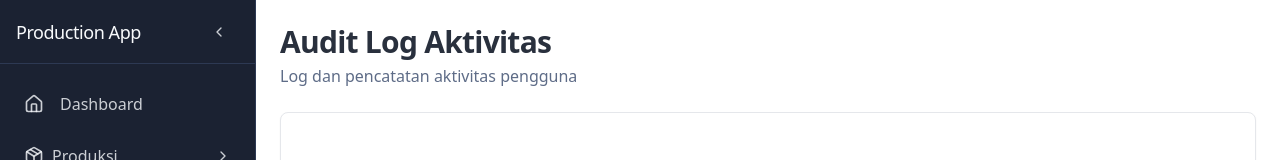
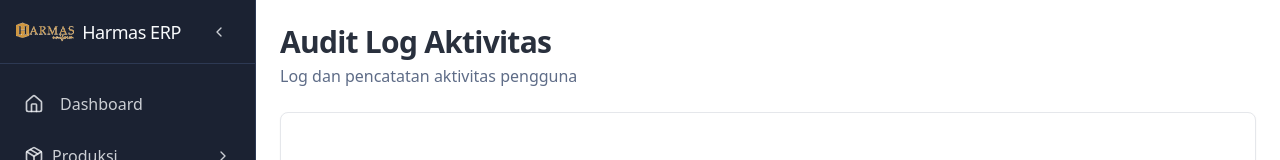
Before and after one commit to deny1103/flexible-fabric-flow, a React (Vite) app: page /admin/access/logs in a window 1280 px wide. Shown: the top 160 px of the page. Built offline with nearby package versions, Linux system fonts and the light colour scheme.

Commit message:
Update application logo and name
Update the application logo and name to Harmas ERP.

```diff
--- a/index.html
+++ b/index.html
@@ -1,12 +1,14 @@
+
 <!DOCTYPE html>
 <html lang="en">
   <head>
     <meta charset="UTF-8" />
     <meta name="viewport" content="width=device-width, initial-scale=1.0" />
-    <title>flexible-fabric-flow</title>
-    <meta name="description" content="Lovable Generated Project" />
-    <meta name="author" content="Lovable" />
+    <title>Harmas ERP - Production Management System</title>
+    <meta name="description" content="Enterprise Resource Planning system for Harmas Uniform" />
+    <meta name="author" content="Harmas" />
     <meta property="og:image" content="/og-image.png" />
+    <link rel="icon" href="/lovable-uploads/ef5cfd7d-bc24-41fc-a408-796807c0e8ab.png" type="image/png">
   </head>
 
   <body>
--- a/src/components/layout/Sidebar.tsx
+++ b/src/components/layout/Sidebar.tsx
@@ -18,7 +18,6 @@ import {
   Shirt,
   CheckSquare,
   PaintBucket,
-  BoxPackage,
   ClipboardList,
   BarChart4,
   ListChecks
@@ -212,10 +211,23 @@ const Sidebar: React.FC<SidebarProps> = ({ onToggle }) => {
       )}
     >
       <div className="flex items-center justify-between h-16 px-4 border-b border-sidebar-border">
-        {!collapsed && (
-          <h1 className="text-sidebar-foreground text-lg font-medium truncate">
-            Production App
-          </h1>
+        {!collapsed ? (
+          <div className="flex items-center space-x-2">
+            <img
+              src="/lovable-uploads/ef5cfd7d-bc24-41fc-a408-796807c0e8ab.png"
+              alt="Harmas Logo"
+              className="h-8 w-auto"
+            />
+            <h1 className="text-sidebar-foreground text-lg font-medium truncate">
+              Harmas ERP
+            </h1>
+          </div>
+        ) : (
+          <img
+            src="/lovable-uploads/ef5cfd7d-bc24-41fc-a408-796807c0e8ab.png"
+            alt="Harmas Logo"
+            className="h-8 w-auto mx-auto"
+          />
         )}
         <Button
           variant="ghost"
```
Also changed, not shown: public/lovable-uploads/ef5cfd7d-bc24-41fc-a408-796807c0e8ab.png (added).
